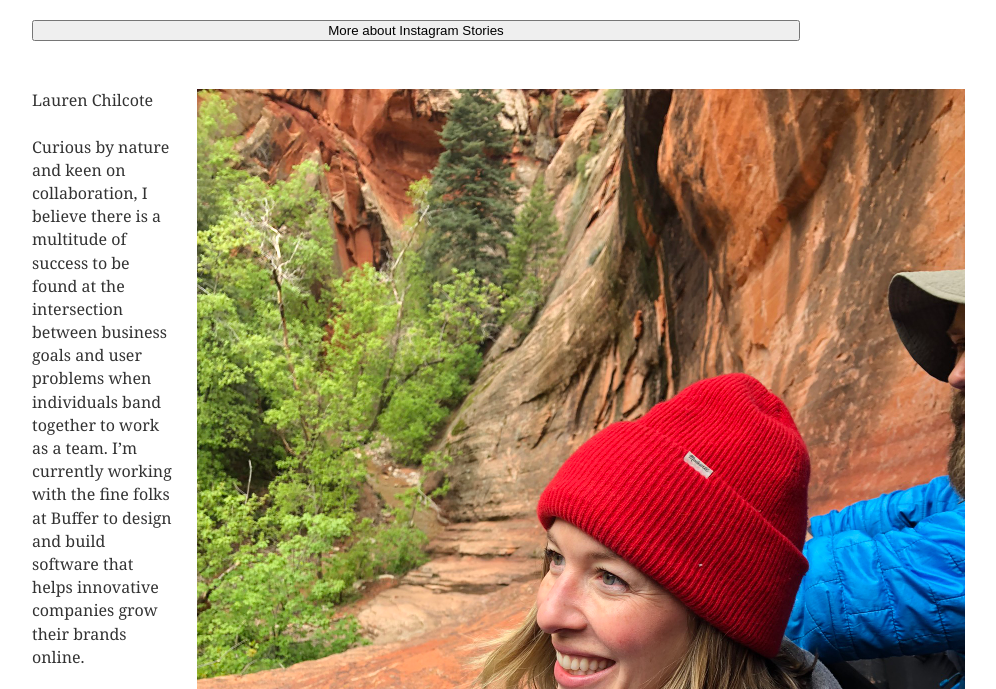
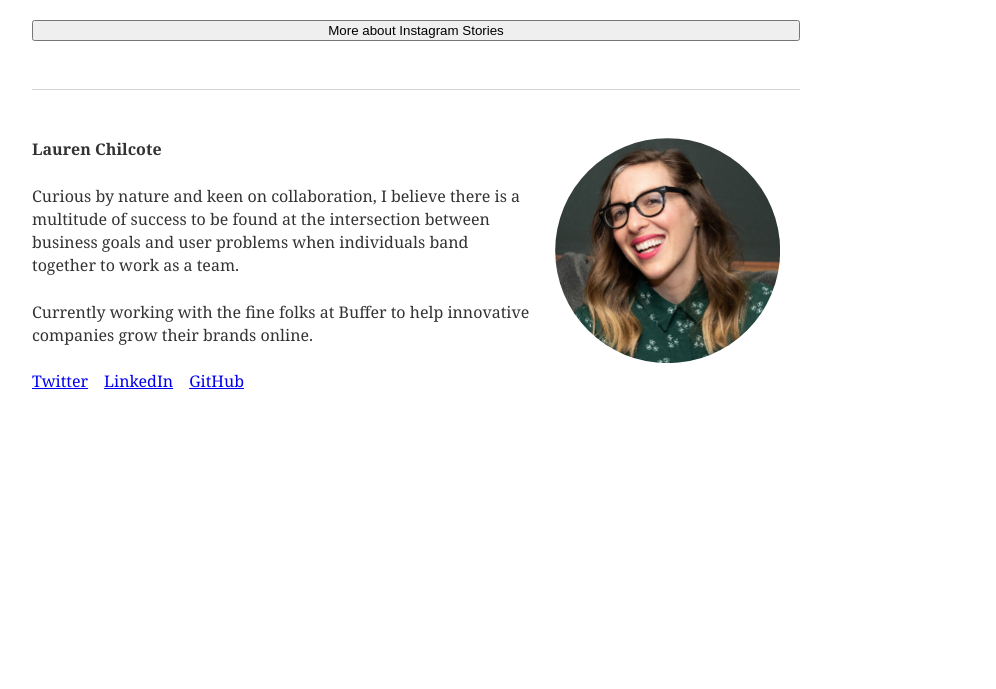
Before and after one commit to letsbleachthis/laurenchilcote.dev, a Gatsby site: page / in a window 1280 px wide. Shown: the part 925-1614 px from the top of the page, without its empty margins (224-1220 px from the left). After the commit the page ends 1389 px from the top, so only its background shows below. Built offline with nearby package versions, Linux system fonts and the light colour scheme; Gatsby itself is replaced by a stand-in of ours; some packages are replaced by stand-ins of ours.

Commit message:
Adding new portrait img, styling on footer

```diff
--- a/src/components/layout/layout.js
+++ b/src/components/layout/layout.js
@@ -1,7 +1,9 @@
 import React from "react"
 import { useStaticQuery, Link, graphql  } from "gatsby"
+
 import layoutStyles from "./layout.module.css"
-import portrait from "../../images/lauren-chilcote.jpeg"
+import "../../utils/App.css"
+import portrait from "../../images/img_lauren_chilcote_crop.jpeg"
 
 const ListLink = props => (
   <li style={{ display: `inline-block`, marginRight: `1rem` }}>
@@ -37,11 +39,17 @@ export default ({ children }) => {
     {children}
     <footer className={layoutStyles.footer}>
       <div className={layoutStyles.copyContainer}>
-        <p>Lauren Chilcote</p>
-        <p>Curious by nature and keen on collaboration, I believe there is a multitude of success to be found at the intersection between business goals and user problems when individuals band together to work as a team. I’m currently working with the fine folks at Buffer to design and build software that helps innovative companies grow their brands online.</p>
-        <p>When not in front of my computer, you can find me advocating for the existence of the cake flight, powerlifting with The Armory barbell club, or staring at/petting/fawning over someone’s dog.</p>
+        <p><strong>Lauren Chilcote</strong></p>
+        <p>Curious by nature and keen on collaboration, I believe there is a multitude of success to be found at the intersection between business goals and user problems when individuals band together to work as a team.</p>
+        <p className='finePrint'>Currently working with the fine folks at Buffer to help innovative companies grow their brands online.</p>
+        {/* <p>When not in front of my computer, you can find me advocating for the existence of the cake flight, powerlifting with The Armory barbell club, or staring at/petting/fawning over someone’s dog.</p> */}
+        <ul className={layoutStyles.socialLinks}>
+          <li className={layoutStyles.twitter}><a href="https://twitter.com/LaurenChilcote" target="_blank">Twitter</a></li>
+          <li className={layoutStyles.linkedIn}><a href="https://www.linkedin.com/in/laurenchilcote/" target="_blank">LinkedIn</a></li>
+          <li className={layoutStyles.gitHub}><a href="https://github.com/letsbleachthis" target="_blank">GitHub</a></li>
+        </ul>
       </div>
-      <img src={portrait} alt="A portrait of Lauren Chilcote"/>
+      <img src={portrait} alt="A portrait of Lauren Chilcote" className={layoutStyles.portrait}/>
     </footer>
   </div>
 )
--- a/src/components/layout/layout.module.css
+++ b/src/components/layout/layout.module.css
@@ -14,7 +14,27 @@
 .footer {
     display: flex;
     flex-direction: row;
+    margin-top: 2rem;
+    padding-top: 3rem;
+    border-top: 1px solid lightgrey;
 }
 .footer .copyContainer {
     margin-right: 24px;
+    width: 65%;
 }
+.footer .portrait {
+    width: 225px;
+    height: max-content;
+    clip-path: circle(50% at 50% 50%);
+}
+.socialLinks {
+    margin-left: 0;
+    list-style-type: none;
+    display: flex;
+    flex-direction: row;
+    align-items: center;
+    justify-content: flex-start;
+}
+.socialLinks li {
+    margin: 0 1rem 0 0;
+}
```
Also changed, not shown: src/images/img_lauren_chilcote_crop.jpeg (added).
